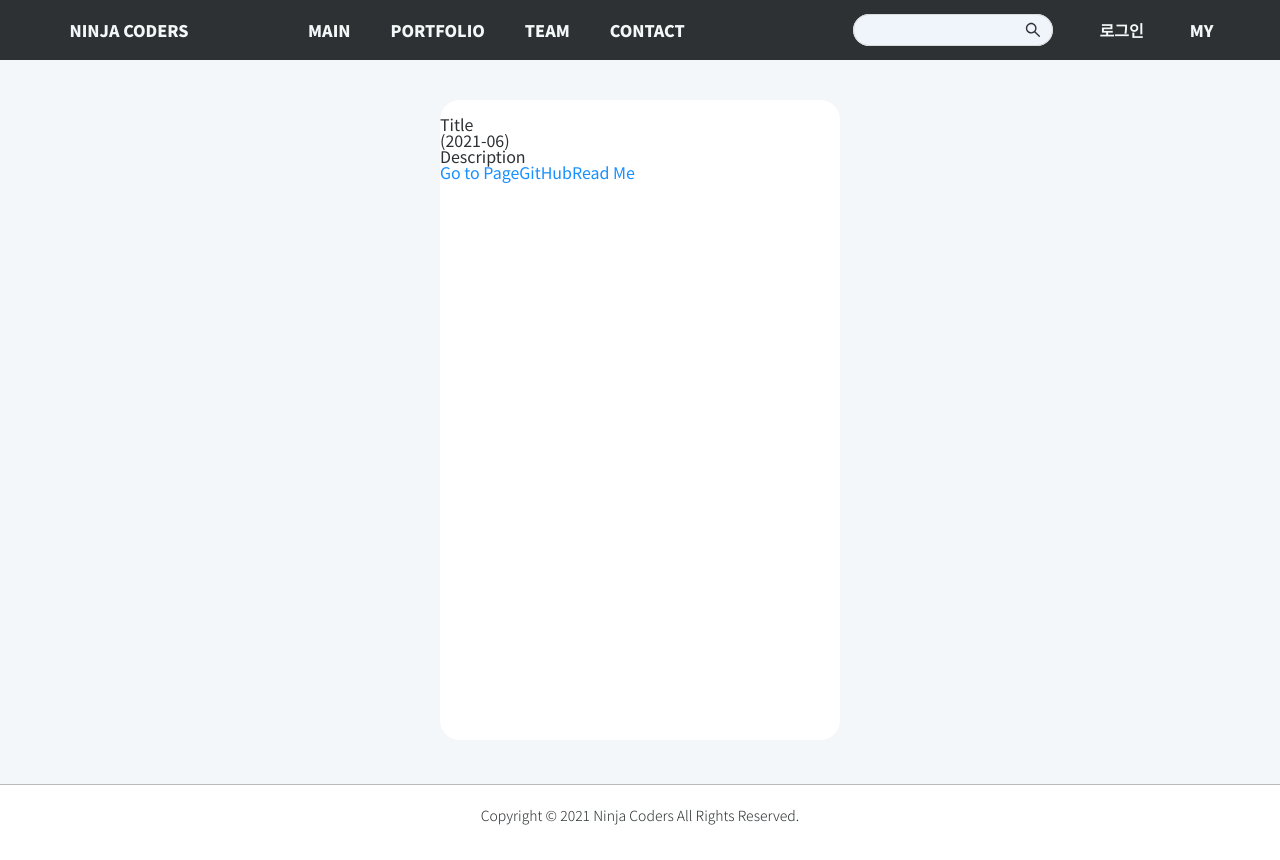
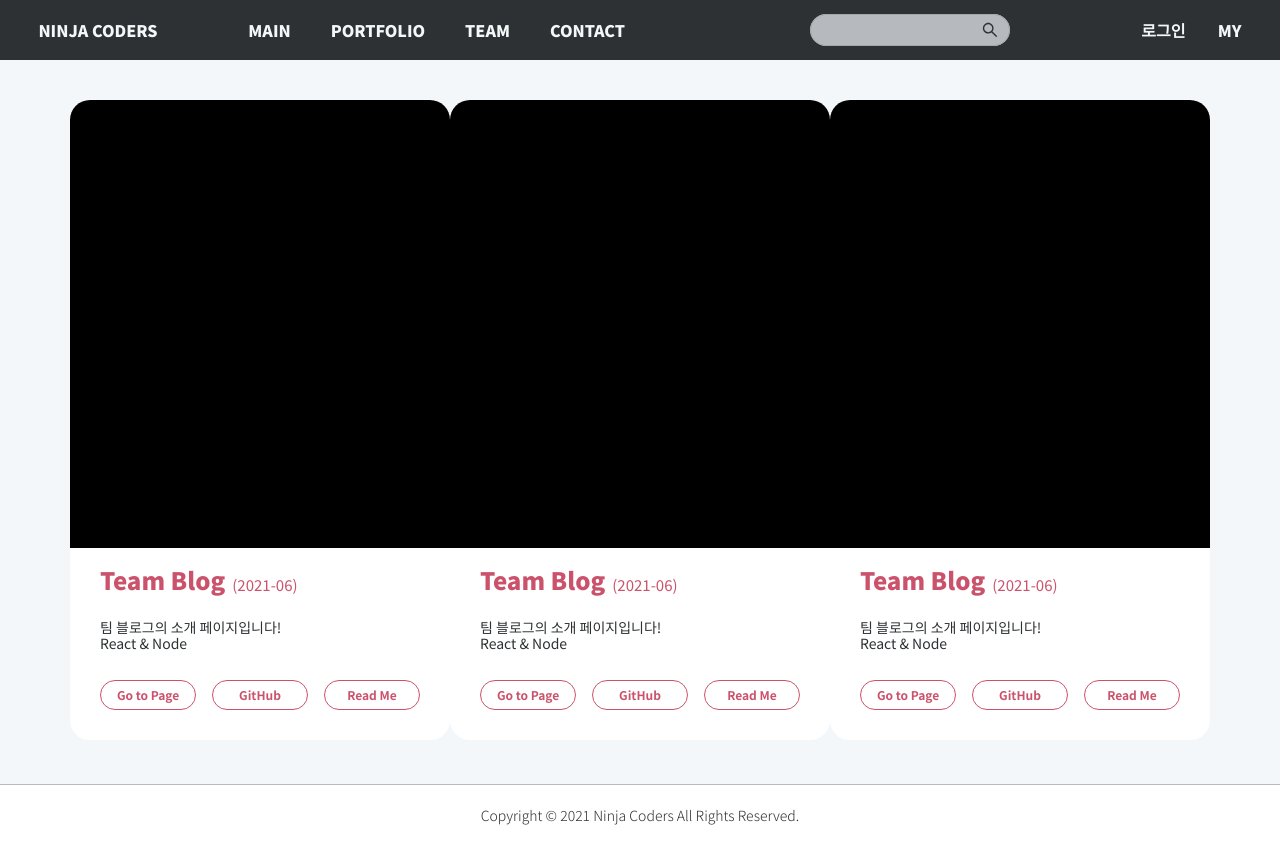
Before and after one commit to blockmonkey1992/Team_TeamBlog, a React (Create React App) app in the folder client/: page /portfolio in a window 1280 px wide. Built offline with nearby package versions, Linux system fonts and the light colour scheme; no server answers.

Commit message:
PortFolio&Team

```diff
--- a/client/src/App.css
+++ b/client/src/App.css
@@ -4,7 +4,7 @@
 
 .App{
 	background-color: #F4F7F9;
-	margin-top: 60px;
+	/* margin-top: 60px; */
 	height: 100%;
 	font-family: 'Noto Sans KR', sans-serif;
 	color: #2D3133;
--- a/client/src/Components/Header/Header.js
+++ b/client/src/Components/Header/Header.js
@@ -36,7 +36,7 @@ function Header(props) {
 
     return (
         <div className='headerWrapper'>
-            <Form {...formItemLayout} />
+            {/* <Form {...formItemLayout} /> */}
             <a href='/' className='headerName'>NINJA CODERS</a>
             <div className='headerMiddle'>
                 <div className='menu'>
@@ -67,11 +67,11 @@ function Header(props) {
             </div>
 
             <div className='headerTail'>
-            {user.userData &&
-              <div>
-                  {user.userData.is_login ? <Logout /> : <Login />}
-              </div>
-            }
+              {user.userData &&
+                <div>
+                    {user.userData.is_login ? <Logout /> : <Login />}
+                </div>
+              }
               <a href='/profile/:user'>MY</a>
             </div>
 
--- a/client/src/Components/Home/Home.js
+++ b/client/src/Components/Home/Home.js
@@ -5,8 +5,6 @@ import "../../Scss/Home.scss";
 import { EyeOutlined, HeartOutlined, CommentOutlined } from '@ant-design/icons';
 
 function Home(props) {
-
-    console.log(props.imgSrc);
 
     return (
         <Link className='homeLink' to={{
--- a/client/src/Components/Login/Login.js
+++ b/client/src/Components/Login/Login.js
@@ -1,6 +1,5 @@
 import React, { useState } from 'react';
-import axios from 'axios';
-import { useDispatch, useSelector } from 'react-redux';
+import { useDispatch } from 'react-redux';
 import { loginUser } from "../../actions/user_action";
 import { Modal, Input } from 'antd';
 import { EyeInvisibleOutlined, EyeTwoTone} from '@ant-design/icons';
@@ -34,6 +33,7 @@ function Login() {
         if(response.payload.loginSuccess){
           //로그인 성공시 할 일,
           console.log(response);
+          window.location.reload();
         } else {
           //로그인 실패시 할 일,
           alert(response.payload.msg);
--- a/client/src/Components/Login/Logout.js
+++ b/client/src/Components/Login/Logout.js
@@ -1,16 +1,19 @@
 import React from 'react';
 import { useDispatch } from "react-redux";
+// import { useHistory } from 'react-router-dom';
 import { logoutUser } from "../../actions/user_action";
 
 
 function Logout(props) {
   const dispatch = useDispatch();
+  // const history = useHistory();
 
   const logoutHandler = () => {
     dispatch(logoutUser()).then(response => {
       if(response.payload.success){
         //로그아웃에 성공했을 때, 할 작업.
         alert("로그아웃에 성공했습니다.");
+        window.location.reload();
       } else {
         alert('로그아웃에 실패했습니다.');
       }
--- a/client/src/Components/Portfolio/Portfolio.js
+++ b/client/src/Components/Portfolio/Portfolio.js
@@ -9,10 +9,49 @@ function Portfolio() {
                 <div className='portfolio__Img'><img /></div>
                 <div className='portfolio_content__Wrapper'>
                     <div className='portfolio_content__Title'>
-                        <div>Title</div>
+                        <div>Team Blog</div>
                         <div>(2021-06)</div>
                     </div>
-                    <div className='portfolio_content__Description'>Description</div>
+                    <div className='portfolio_content__Description'>
+                        <p>팀 블로그의 소개 페이지입니다!</p>
+                        <p>React & Node</p>
+                    </div>
+                    <div className='portfolio_content_Links'>
+                        <a href='/' target='_blank'>Go to Page</a>
+                        <a href='/' target='_blank'>GitHub</a>
+                        <a href='/' target='_blank'>Read Me</a>
+                    </div>
+                </div>
+            </div>
+            <div className='portfolio_content'>
+                <div className='portfolio__Img'><img /></div>
+                <div className='portfolio_content__Wrapper'>
+                    <div className='portfolio_content__Title'>
+                        <div>Team Blog</div>
+                        <div>(2021-06)</div>
+                    </div>
+                    <div className='portfolio_content__Description'>
+                        <p>팀 블로그의 소개 페이지입니다!</p>
+                        <p>React & Node</p>
+                    </div>
+                    <div className='portfolio_content_Links'>
+                        <a href='/' target='_blank'>Go to Page</a>
+                        <a href='/' target='_blank'>GitHub</a>
+                        <a href='/' target='_blank'>Read Me</a>
+                    </div>
+                </div>
+            </div>
+            <div className='portfolio_content'>
+                <div className='portfolio__Img'><img /></div>
+                <div className='portfolio_content__Wrapper'>
+                    <div className='portfolio_content__Title'>
+                        <div>Team Blog</div>
+                        <div>(2021-06)</div>
+                    </div>
+                    <div className='portfolio_content__Description'>
+                        <p>팀 블로그의 소개 페이지입니다!</p>
+                        <p>React & Node</p>
+                    </div>
                     <div className='portfolio_content_Links'>
                         <a href='/' target='_blank'>Go to Page</a>
                         <a href='/' target='_blank'>GitHub</a>
--- a/client/src/Scss/Header.scss
+++ b/client/src/Scss/Header.scss
@@ -7,10 +7,11 @@
     height: 60px;
     color: #F2F8F8;
     font-weight: 900;
-    position: relative;
-    position: fixed;
-    top: 0;
+    // position: relative;
+    // position: fixed;
+    // top: 0;
     width: 100%;
+    padding: 0 3%;
     a{
         color: #F2F8F8;
     }
@@ -18,7 +19,7 @@
 
 .headerName{
     color: #F2F8F8;
-    margin-right: 50px;
+    // margin-right: 50px;
     :hover{
         color: #CA526B;
     }
@@ -28,7 +29,7 @@
     display: flex;
     justify-content: space-between;
     align-items: center;
-    width: 55%;
+    width: 65%;
     .menu{
         display: flex;
         a{
@@ -40,24 +41,27 @@
 
 .headerTail{
     display: flex;
-    margin-right: 3%;
-    div,
+    justify-content: space-between;
+    width: 10%;
+    padding-left: 20px;
+    div{
+        // width: 80px;
+        text-align: center;
+        &:hover{
+            cursor: pointer;
+        }
+    }
     a{
-        width: 80px;
-        text-align: center;
-    &:hover{
-        cursor: pointer;
-    }
+        margin-left: 30px;
     }
 }
 
 .searchBar{
-    width: 200px;
     padding: 0px 20px;
     margin-top: 23px;
-    margin-right: -3%;
+    opacity: 0.7;
+    .ant-input{
+        background-color: #F0F5FB;
+        opacity: 1;
+    }
 }
-
-.ant-input{
-    background-color: #F0F5FB;
-}
--- /dev/null
+++ b/client/src/Scss/Introduce.scss
@@ -0,0 +1,34 @@
+.introduceWrapper{
+    display: flex;
+    justify-content: space-between;
+    padding: 200px 300px;
+}
+
+.introduce__Person{
+    display: flex;
+    flex-direction: column;
+    justify-content: center;
+    align-items: center;
+
+    &:hover{
+        cursor: pointer;
+    }
+
+    .introduce_Profile{
+        width: 200px; height: 200px;
+        border-radius: 50%;
+        background-color: black;
+    }
+
+    .introduce_Name{
+        color: #CA526B;
+        font-weight: 900;
+        font-size: 19px;
+        margin: 25px 0 12px 0;
+    }
+
+    .introduce_Intro{
+        font-size: 14px;
+        font-weight: 200;
+    }
+}
--- a/client/src/Scss/Portfolio.scss
+++ b/client/src/Scss/Portfolio.scss
@@ -1,12 +1,62 @@
 .portfolioWrapper{
     display: flex;
-    justify-content: center;
+    justify-content: space-between;
     align-items: center;
-    padding: 40px 0 20px 0;
+    padding: 40px 70px 20px 70px;
 }
 
 .portfolio_content{
     background-color: white;
     width: 400px; height: 80vh;
     border-radius: 20px;
+    .portfolio__Img{
+        background-color: black;
+        border-top-left-radius: 20px;
+        border-top-right-radius: 20px;
+        width: 100%; height: 70%;
+    }
+    .portfolio_content__Wrapper{
+        height: 30%;
+        display: flex;
+        flex-direction: column;
+        justify-content: space-between;
+        padding: 20px 30px 30px 30px;
+        .portfolio_content__Title{
+            display: flex;
+            align-items: flex-end;
+            div:first-child{
+                font-size: 24px;
+                font-weight: 900;
+                color: #CA526B;
+            }
+            div:last-child{
+                font-size: 15px;
+                font-weight: 400;
+                color: #CA526B;
+                margin-left: 7px;
+            }
+        }
+        .portfolio_content__Description{
+            font-size: 14px;
+            p{
+                margin-bottom: 2px;
+            }
+        }
+
+        .portfolio_content_Links{
+            font-size: 12px;
+            font-weight: 600;
+            display: flex;
+            justify-content: space-between;
+            a{
+                border: #CA526B 1px solid;
+                color: #CA526B;
+                width: 30%; height: 30px;
+                border-radius: 20px;
+                display: flex;
+                justify-content: center;
+                align-items: center;
+            }
+        }
+    }
 }
```
Also changed, not shown: client/src/Components/Introduce/Introduce.js (+64 -4 lines), client/src/Components/LandingPage/LandingPage.js (+42 -8 lines).
